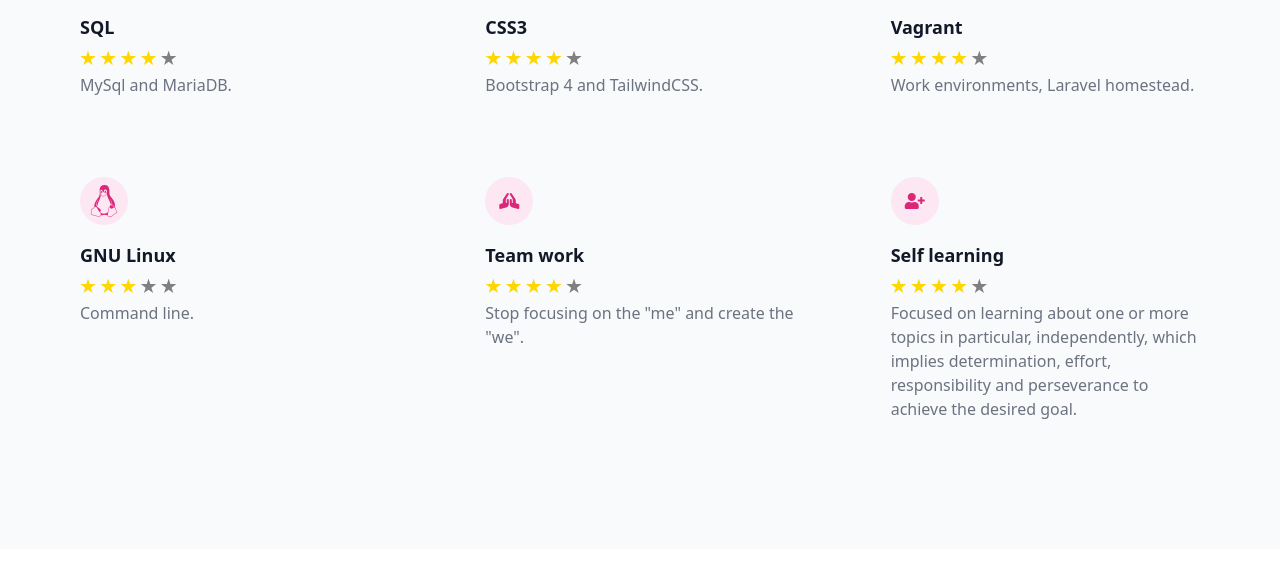
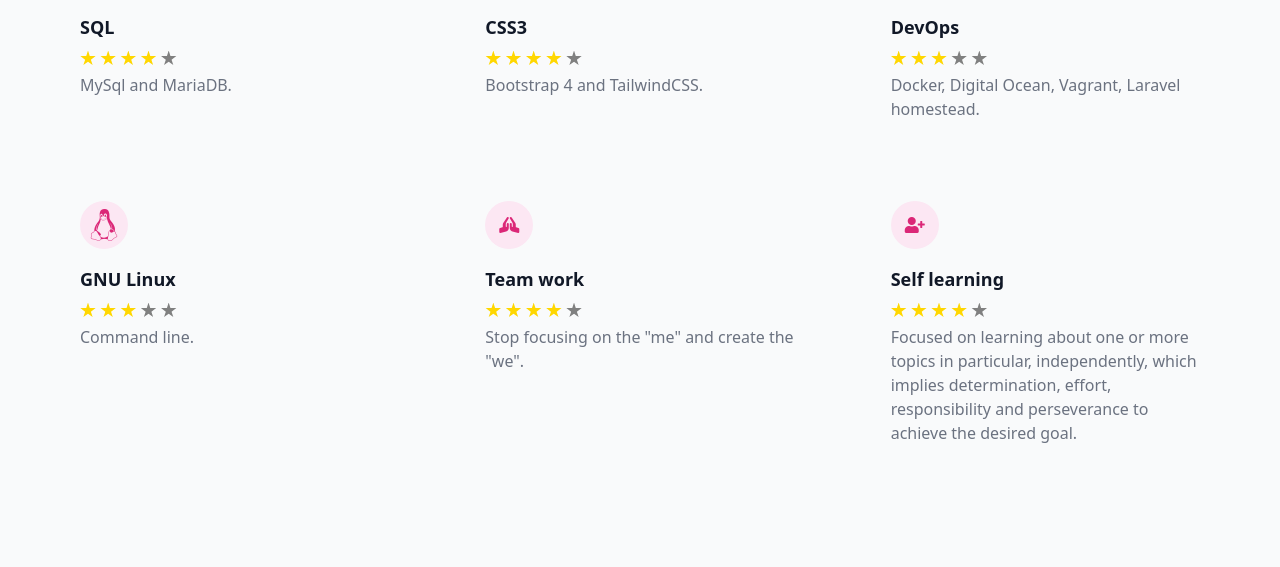
Before and after one commit to ing-GC/portfolio, a plain HTML site: page index.html in a window 1280 px wide. Shown: the part 4348-4915 px from the top of the page. Drawn offline with nearby package versions, Linux system fonts and the light colour scheme.

Commit message:
add devops hardskill

```diff
--- a/index.html
+++ b/index.html
@@ -389,13 +389,13 @@
                     <div class="flex items-center justify-center w-12 h-12 mb-4 text-pink-600 bg-pink-100 rounded-full">
                         <i class="fas fa-box-open fa-lg"></i>
                     </div>
-                    <h3 class="mb-2 text-base font-semibold leading-tight text-gray-900 lg:text-lg">Vagrant</h3>
-                    <div class="star"></div>
+                    <h3 class="mb-2 text-base font-semibold leading-tight text-gray-900 lg:text-lg">DevOps</h3>
                     <div class="star"></div>
                     <div class="star"></div>
                     <div class="star"></div>
                     <div class="star-gray"></div>
-                    <p class="text-sm text-gray-500 lg:text-base">Work environments, Laravel homestead.</p>
+                    <div class="star-gray"></div>
+                    <p class="text-sm text-gray-500 lg:text-base">Docker, Digital Ocean, Vagrant, Laravel homestead.</p>
                 </div>
 
                 <div>
```
